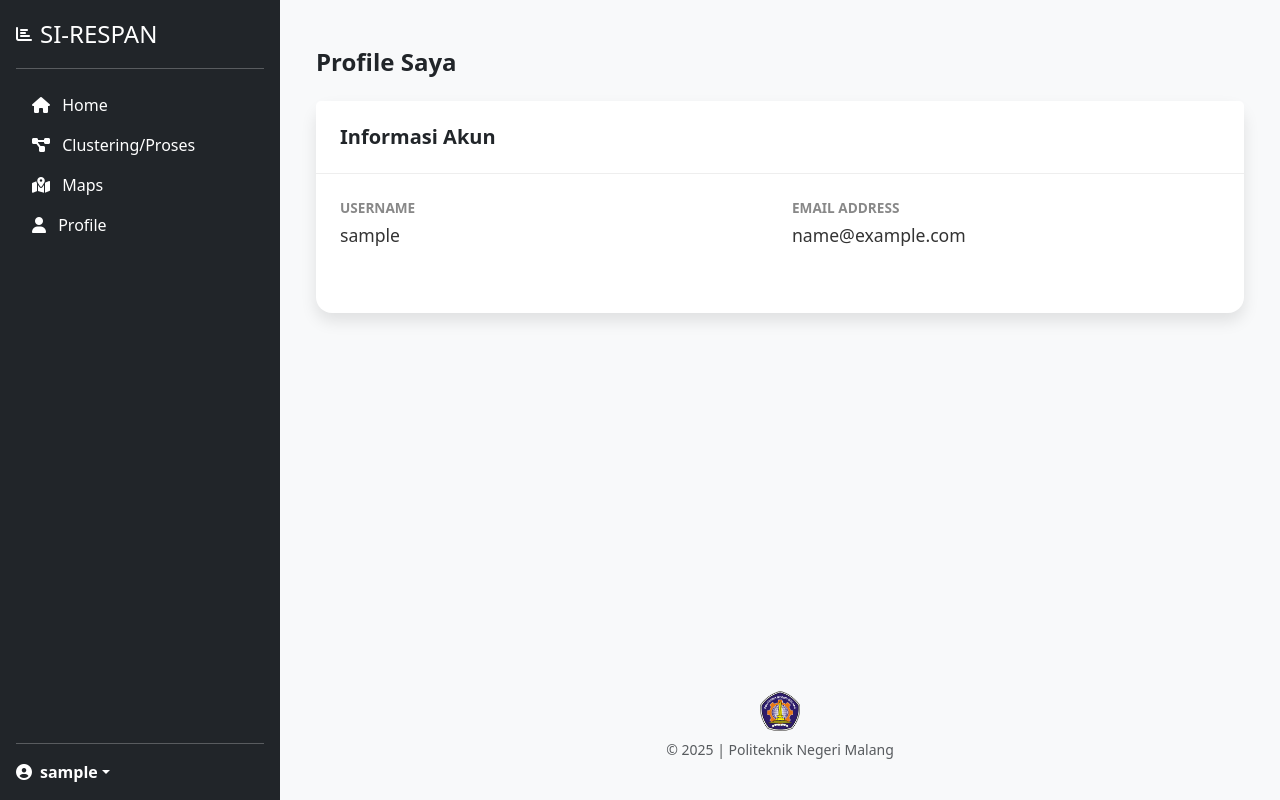
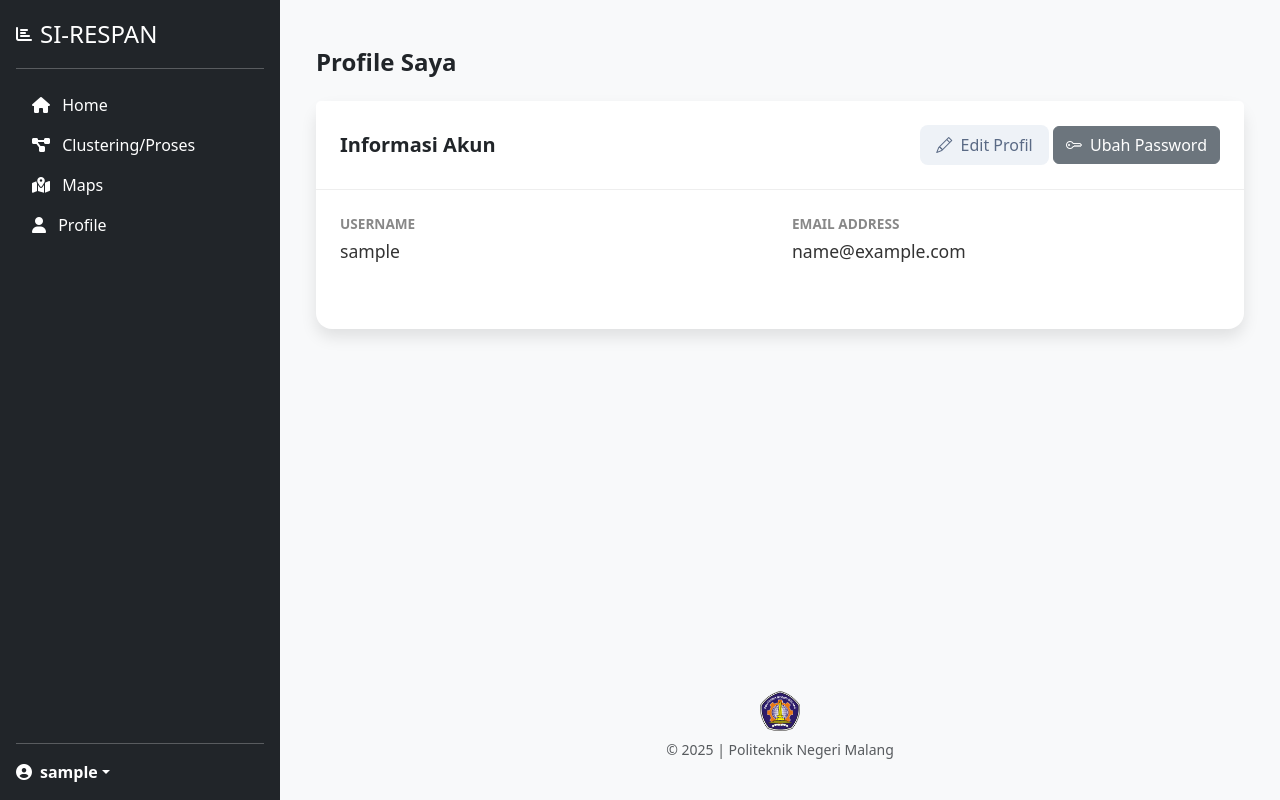
Before and after one commit to FandiCahya/SI-RESPAN, a Django app: page /home/profile/ in a window 1280 px wide. Run offline with Django 5.2, Linux system fonts and the light colour scheme; the visitor is signed in with stand-in values (Sample User, id 1).

Commit message:
Update: Edit Profile dan Lupa Password

```diff
--- /dev/null
+++ b/analisis/forms.py
@@ -0,0 +1,20 @@
+# analisis/forms.py
+
+from django import forms
+from django.contrib.auth.models import User
+from django.forms import TextInput, EmailInput
+
+class UserUpdateForm(forms.ModelForm):
+    class Meta:
+        model = User
+        fields = ['username', 'email']
+        widgets = {
+            'username': TextInput(attrs={
+                'class': "form-control",
+                'placeholder': 'Masukkan username baru'
+            }),
+            'email': EmailInput(attrs={
+                'class': "form-control",
+                'placeholder': 'Masukkan email baru'
+            })
+        }
--- a/analisis/urls.py
+++ b/analisis/urls.py
@@ -2,6 +2,7 @@
 
 from django.urls import path
 from . import views
+from django.contrib.auth import views as auth_views
 
 urlpatterns = [
     # URL setelah login akan diarahkan ke sini
@@ -14,4 +15,18 @@ urlpatterns = [
 
     path('proses-analisis/', views.proses_analisis_view, name='proses_analisis'),
     path('hasil-analisis/', views.hasil_analisis_view, name='hasil_analisis'),
+
+    path('profile/edit/', views.profile_view, name='edit_profile'),
+    path('password_change/',
+        auth_views.PasswordChangeView.as_view(
+            template_name='registration/password_change_form.html',
+            success_url = '/password_change/done/' # Arahkan ke URL sukses
+        ),
+        name='password_change'),
+
+    path('password_change/done/',
+        auth_views.PasswordChangeDoneView.as_view(
+            template_name='registration/password_change_done.html'
+        ),
+        name='password_change_done'),
 ]
--- a/analisis/views.py
+++ b/analisis/views.py
@@ -9,22 +9,14 @@ from . import logic
 import json
 from django.utils import timezone
 from collections import defaultdict
+from django.shortcuts import render, redirect
+from django.contrib import messages
+from django.contrib.auth.decorators import login_required
+from .forms import UserUpdateForm
 
 @login_required
 def halaman_utama(request):
-    # user = request.user
-    # if user.groups.filter(name='admin_data').exists() or user.is_superuser:
-    #     return render(request, 'analisis/halaman_admin.html', {'is_admin': True})
-    # elif user.groups.filter(name='enumerator').exists():
-    #     return render(request, 'analisis/halaman_pengguna.html', {'is_admin': False})
-    # else:
-    #     return HttpResponse("Otentikasi berhasil, tetapi Anda belum memiliki role.")
     return render(request, 'analisis/halaman_utama.html')
-
-@login_required
-def profile_view(request):
-    # Untuk sekarang, hanya tampilkan template kosong
-    return render(request, 'analisis/profile.html')
 
 @login_required
 def clustering_view(request):
@@ -319,3 +311,21 @@ def maps_view(request):
         'daftar_komoditas': daftar_komoditas_unik
     }
     return render(request, 'analisis/maps.html', context)
+
+@login_required
+def profile_view(request):
+    # Logika untuk memproses form edit saat disubmit
+    if request.method == 'POST':
+        form = UserUpdateForm(request.POST, instance=request.user)
+        if form.is_valid():
+            form.save()
+            messages.success(request, f'Profil Anda berhasil diperbarui!')
+            return redirect('profile') # Ganti 'profile' dengan nama URL halaman profil Anda
+    else:
+        # Menampilkan form dengan data yang sudah ada saat halaman diakses
+        form = UserUpdateForm(instance=request.user)
+
+    context = {
+        'form': form
+    }
+    return render(request, 'analisis/profile.html', context)
--- a/templates/analisis/profile.html
+++ b/templates/analisis/profile.html
@@ -2,62 +2,41 @@
 {% load static %}
 
 {% block content %}
-
 <link rel="stylesheet" href="https://cdn.jsdelivr.net/npm/bootstrap-icons@1.11.1/font/bootstrap-icons.css">
-
 <style>
-    /* CSS Kustom untuk menyesuaikan tampilan */
-    body {
-        background-color: #f8f9fa; /* Warna latar belakang halaman */
-    }
-    .profile-card {
-        border: none;
-        border-radius: 1rem;
-        box-shadow: 0 0.5rem 1rem 0 rgba(0, 0, 0, 0.1);
-        background-color: white;
-    }
-    .profile-card-header {
-        background-color: white;
-        border-bottom: 1px solid #eee;
-        padding: 1.5rem;
-        border-top-left-radius: 1rem;
-        border-top-right-radius: 1rem;
-    }
-    .edit-btn {
-        background-color: #eef2f7;
-        border: none;
-        border-radius: 0.5rem;
-        color: #5a6a85;
-        font-weight: 500;
-        padding: 0.5rem 1rem;
-    }
-    .edit-btn:hover {
-        background-color: #dfe6ef;
-        color: #333;
-    }
-    .info-label {
-        color: #888;
-        font-size: 0.85rem;
-        margin-bottom: 0.25rem;
-        text-transform: uppercase;
-        font-weight: 600;
-    }
-    .info-value {
-        font-weight: 500;
-        color: #333;
-        font-size: 1.1rem;
-    }
+    /* (CSS Anda yang sebelumnya tetap di sini, tidak perlu diubah) */
+    body { background-color: #f8f9fa; }
+    .profile-card { border: none; border-radius: 1rem; box-shadow: 0 0.5rem 1rem 0 rgba(0, 0, 0, 0.1); background-color: white; }
+    .profile-card-header { background-color: white; border-bottom: 1px solid #eee; padding: 1.5rem; border-top-left-radius: 1rem; border-top-right-radius: 1rem; }
+    .edit-btn { background-color: #eef2f7; border: none; border-radius: 0.5rem; color: #5a6a85; font-weight: 500; padding: 0.5rem 1rem; }
+    .edit-btn:hover { background-color: #dfe6ef; color: #333; }
+    .info-label { color: #888; font-size: 0.85rem; margin-bottom: 0.25rem; text-transform: uppercase; font-weight: 600; }
+    .info-value { font-weight: 500; color: #333; font-size: 1.1rem; }
 </style>
 
 <div class="container-fluid py-4">
     <h4 class="mb-4 fw-bold">Profile Saya</h4>
 
+    {% if messages %}
+        {% for message in messages %}
+            <div class="alert alert-success alert-dismissible fade show" role="alert">
+                {{ message }}
+                <button type="button" class="btn-close" data-bs-dismiss="alert" aria-label="Close"></button>
+            </div>
+        {% endfor %}
+    {% endif %}
+
     <div class="card profile-card">
         <div class="card-header profile-card-header d-flex justify-content-between align-items-center">
             <h5 class="mb-0 fw-bold">Informasi Akun</h5>
-            {% comment %} <a href="#" class="btn edit-btn">
-                <i class="bi bi-pencil me-1"></i> Edit
-            </a> {% endcomment %}
+            <div>
+                <button type="button" class="btn edit-btn" data-bs-toggle="modal" data-bs-target="#editProfileModal">
+                    <i class="bi bi-pencil me-1"></i> Edit Profil
+                </button>
+                <a href="{% url 'password_change' %}" class="btn btn-secondary">
+                    <i class="bi bi-key me-1"></i> Ubah Password
+                </a>
+            </div>
         </div>
         <div class="card-body p-4">
             <div class="row">
@@ -74,4 +53,31 @@
     </div>
 </div>
 
+<div class="modal fade" id="editProfileModal" tabindex="-1" aria-labelledby="editProfileModalLabel" aria-hidden="true">
+    <div class="modal-dialog modal-dialog-centered">
+        <div class="modal-content">
+            <div class="modal-header">
+                <h5 class="modal-title" id="editProfileModalLabel">Edit Informasi Akun</h5>
+                <button type="button" class="btn-close" data-bs-dismiss="modal" aria-label="Close"></button>
+            </div>
+            <div class="modal-body">
+                <form method="POST" action="{% url 'edit_profile' %}">
+                    {% csrf_token %}
+                    <div class="mb-3">
+                        <label for="id_username" class="form-label">Username</label>
+                        {{ form.username }}
+                    </div>
+                    <div class="mb-3">
+                        <label for="id_email" class="form-label">Email</label>
+                        {{ form.email }}
+                    </div>
+                    <div class="modal-footer">
+                        <button type="button" class="btn btn-secondary" data-bs-dismiss="modal">Batal</button>
+                        <button type="submit" class="btn btn-primary">Simpan Perubahan</button>
+                    </div>
+                </form>
+            </div>
+        </div>
+    </div>
+</div>
 {% endblock %}
```
Also changed, not shown: konfigurasi_proyek/settings.py (+18 -0 lines), templates/registration/login.html (+6 -3 lines), templates/registration/password_reset_complete.html (added, +13 -0 lines), templates/registration/password_reset_confirm.html (added, +25 -0 lines), templates/registration/password_reset_done.html (added, +13 -0 lines), templates/registration/password_reset_form.html (added, +25 -0 lines).
